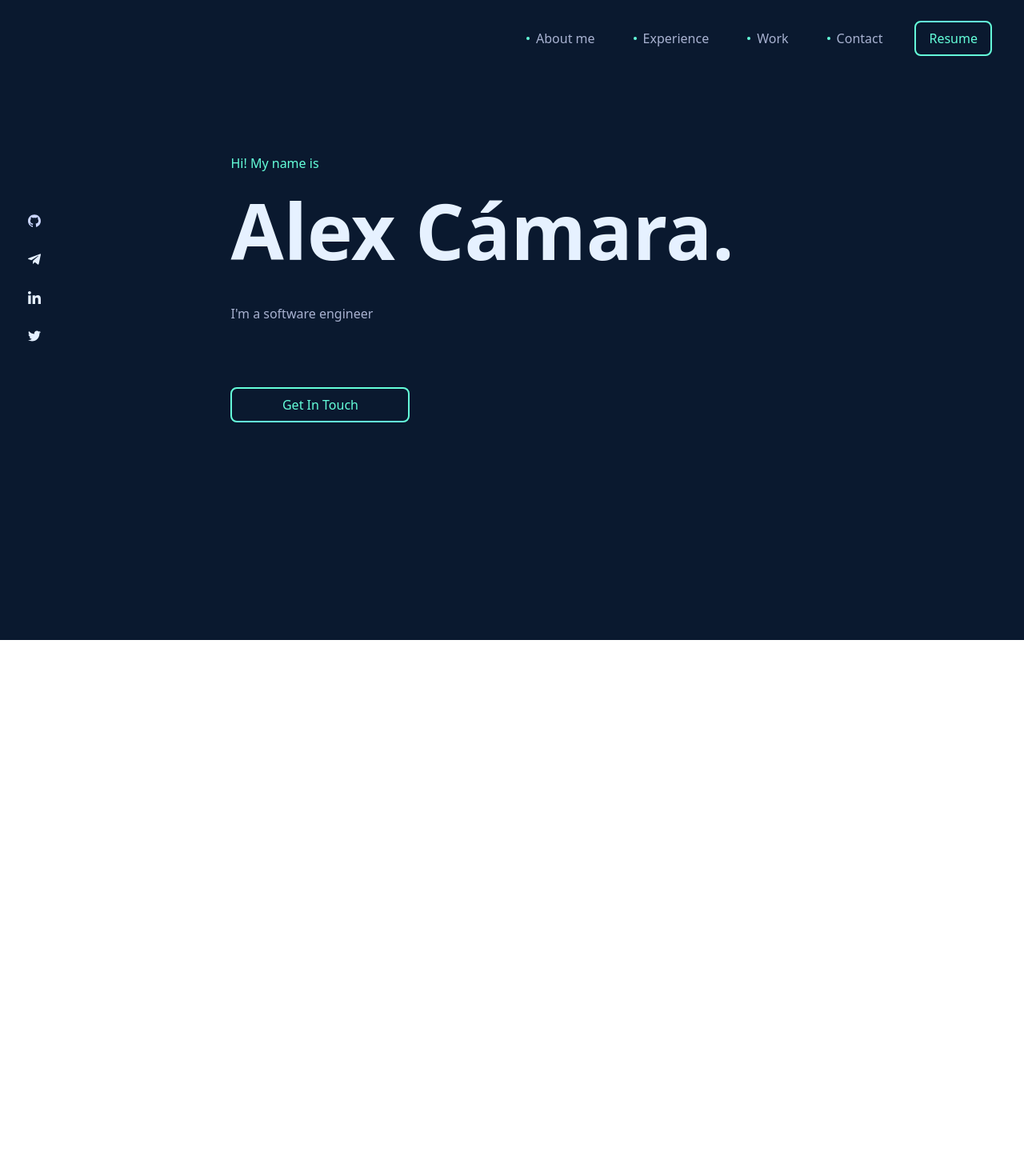
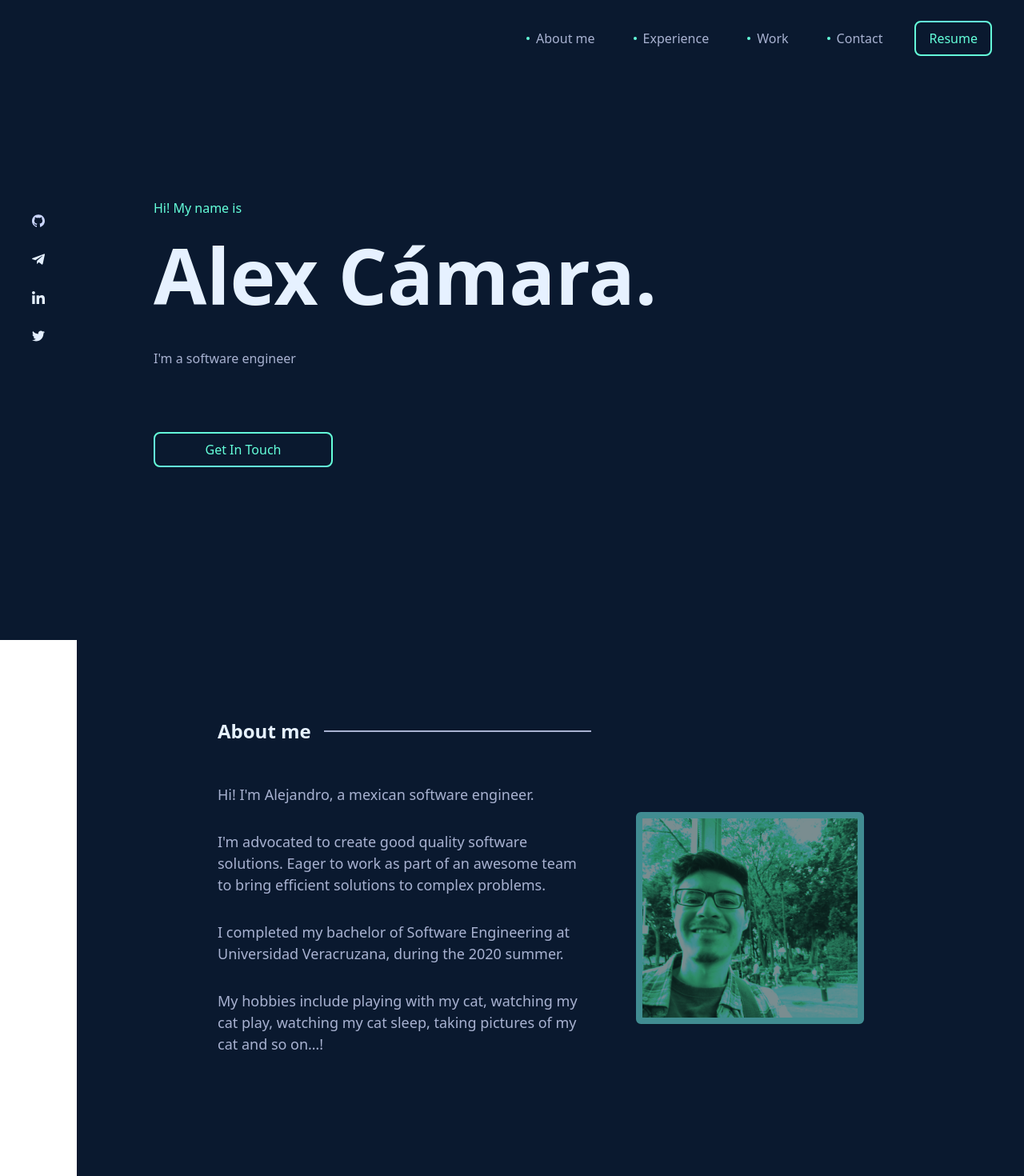
Before and after one commit to Alex-Camara/portfolio, a Vue app: page / in a window 1280 px wide. Shown: the top 1470 px of the page at 80% size. Before the commit the page ends 800 px from the top, so only its background shows below. Built offline with nearby package versions, Linux system fonts and the light colour scheme.

Commit message:
added about me section

```diff
--- a/src/App.vue
+++ b/src/App.vue
@@ -1,16 +1,24 @@
 <template>
-  <div id="app" class="h-screen bg-primary z-10">
-    <home/>
+  <div id="app" class="">
+    <navbar/>
+    <contact/>
+    <home class="md:ml-24"/>
+    <about-me class="md:ml-24"/>
   </div>
 </template>
 
 <script lang="ts">
 import { Component, Vue } from 'vue-property-decorator';
-
+import Navbar from '@/components/Navbar.vue';
 import Home from '@/views/Home.vue';
+import AboutMe from '@/views/AboutMe.vue';
+import Contact from '@/components/Contact.vue';
 @Component({
   components: {
+    Navbar,
     Home,
+    Contact,
+    AboutMe,
   },
 })
 export default class App extends Vue {}
--- a/src/assets/styles/style.css
+++ b/src/assets/styles/style.css
@@ -48,4 +48,22 @@
     backdrop-filter: blur(6px);
 }
 
+@layer utilities {
+    @responsive {
+        .accent-filter {
+            transition: 0.5s;
+            filter: invert(0%) sepia(97%) saturate(250%) hue-rotate(100deg) brightness(106%) contrast(104%);
+            opacity: 0.50;
+            backdrop-filter: blur(6px);
+        }
+    }
+
+    @variants hover {
+        .no-filter {
+            filter: none;
+            opacity: 1;
+        }
+    }
+}
+
 @import './hamburguer.css'
--- a/src/components/Contact.vue
+++ b/src/components/Contact.vue
@@ -1,5 +1,5 @@
 <template>
-  <div class="flex justify-center top-0 left-0 h-screen w-1/12 sticky z-30">
+  <div class="invisible md:visible flex justify-center top-0 left-0 h-screen w-24 fixed z-30 bg-primary">
     <div class="flex flex-col pt-64">
         <img src="../assets/github.svg" class="white-icon h-4 my-4 cursor-pointer animate-bounce"/>
         <img src="../assets/telegram.svg" class="white-icon h-4 my-4 cursor-pointer animate-bounce"/>
--- a/src/components/Hello.vue
+++ b/src/components/Hello.vue
@@ -1,5 +1,5 @@
 <template>
-  <div class="Hello flex justify-center sm:content-start w-full h-full md:pb-20 md:mr-40 ">
+  <div class="flex sm:content-start">
       <div class="flex flex-col justify-center">
         <p class="text-base text-accent">{{ greetings }}</p>
         <p class="text-4xl text-white mb-2 md:mb-5 font-bold md:text-huge">{{ name }}</p>
--- a/src/components/Navbar.vue
+++ b/src/components/Navbar.vue
@@ -1,6 +1,6 @@
 <template>
   <div class="navbar z-20">
-    <nav class="flex fixed w-full justify-end h-24">
+    <nav class="flex fixed w-screen justify-end h-24 bg-primary">
 
         <button id="hamburguer-button" class="hamburger--elastic flex mr-6 h-12 items-center self-center md:hidden z-50" type="button"
             @click="changeShowMenu"
--- /dev/null
+++ b/src/views/AboutMe.vue
@@ -0,0 +1,37 @@
+<template>
+    <div class="flex flex-col h-screen bg-primary">
+
+        <div class="flex flex-col lg:flex-row  mx-5 mt-5 lg:mx-40 lg:mt-20">
+
+                <div class="flex flex-col lg:w-7/12">
+                    <div class="flex p-4">
+                        <div class="text-white text-xl w-8/12 lg:w-4/12 font-bold lg:text-2xl">{{ title }}</div>
+                        <div class="border h-0 w-full lg:w-5/6 my-auto mr-auto border-dark-white"></div>
+                    </div>
+                    <div class="text-base p-4 lg:text-lg text-dark-white">
+                        <p class="mt-4 mb-8">{{ paragraph1 }}</p>
+                        <p class="mb-8">{{ paragraph2 }}</p>
+                        <p class="mb-8">{{ paragraph3 }}</p>
+                        <p>{{ paragraph4 }}</p>
+                    </div>
+                </div>
+
+                <div class="flex h-full items-center lg:w-4/12 m-10">
+                    <img src="../assets/me.jpg" class="border-accent border-4 lg:border-8 rounded-md max-w-x1 md:accent-filter hover:no-filter ease-in-out duration-100">
+                </div>
+        </div>
+
+    </div>
+</template>
+
+<script lang="ts">
+import { Component, Vue } from 'vue-property-decorator';
+@Component
+export default class AboutMe extends Vue {
+    private title = 'About me';
+    private paragraph1 = 'Hi! I\'m Alejandro, a mexican software engineer.';
+    private paragraph2 = 'I\'m advocated to create good quality software solutions. Eager to work as part of an awesome team to bring efficient solutions to complex problems.';
+    private paragraph3 = 'I completed my bachelor of Software Engineering at Universidad Veracruzana, during the 2020 summer.';
+    private paragraph4 = 'My hobbies include playing with my cat, watching my cat play, watching my cat sleep, taking pictures of my cat and so on…!';
+}
+</script>
--- a/src/views/Home.vue
+++ b/src/views/Home.vue
@@ -1,39 +1,17 @@
 <template>
-  <div class="Home">
-    <navbar/>
-    <div class="flex">
-      <contact/>
-      <hello id="main" class="pt-24 md:pt-48"/>
-    </div>
-
+  <div class="flex justify-center md:justify-start h-screen bg-primary">
+    <hello class="md:mt-8 md:ml-24"/>
   </div>
 </template>
 
 <script lang="ts">
 import { Component, Vue } from 'vue-property-decorator';
-import Navbar from '@/components/Navbar.vue';
 import Hello from '@/components/Hello.vue';
-import Contact from '@/components/Contact.vue';
 @Component({
   components: {
-    Navbar,
     Hello,
-    Contact,
   },
 })
 export default class Home extends Vue {
-  // private isNavbarActive = false;
-
-  // blurContent(isActive :boolean){
-  //   console.log(isActive)
-  //   this.isNavbarActive = isActive;
-  //   let element = document.getElementById("main");
-  //   if (isActive){
-  //     element!.classList.add("blur-screen");
-  //   } else {
-  //     element!.classList.remove("blur-screen");
-  //   }
-  //   console.log(element)
-  // }
 }
 </script>
--- a/tailwind.config.js
+++ b/tailwind.config.js
@@ -25,6 +25,9 @@ module.exports = {
       margin: {
         '14': '3.2rem'
       },
+      spacing: {
+        img: '295px',
+      },
       fill: {
         current: '#A8B2D1',
       }
```
Also changed, not shown: src/assets/me.jpg (added), 1 other file (tests, documents, lock files or other folders).
